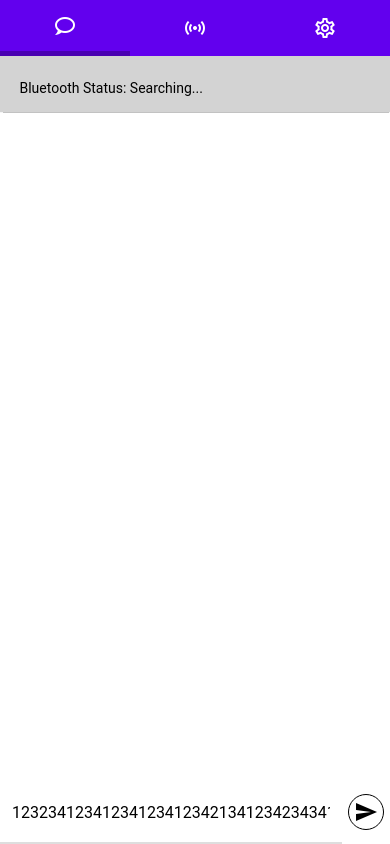
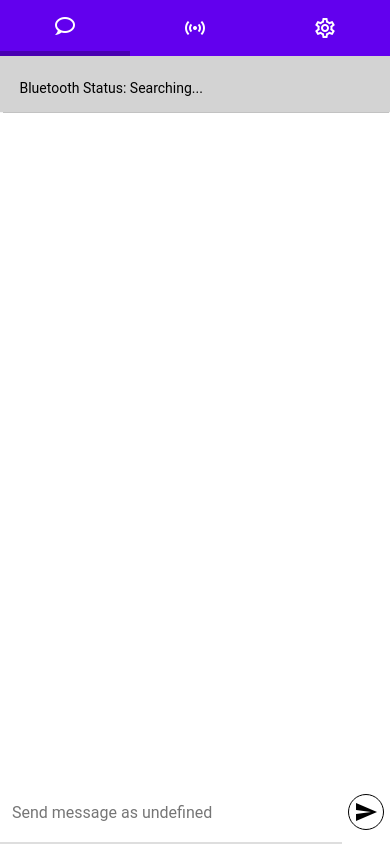
Before and after one commit to jsonpoindexter/uLoraChatMobile, a React Native app: screen / in a window 390 px wide. Built offline with nearby package versions, Linux system fonts and the light colour scheme; what react-native-ble-plx, react-native-push-notification would draw is missing.

Commit message:
Implement max length on text input

```diff
--- a/views/Chat.tsx
+++ b/views/Chat.tsx
@@ -26,8 +26,7 @@ export default () => {
     const name = useSelector((state: RootState) => state.settings.name)
     const bleDevice = useSelector((state: RootState) => state.ble.activeSensorTag)
     const sectionListRef  = useRef<null | SectionList<UserMessageObj>>(null);
-    const [text, setText] = useState('1232341234123412341234213412342343412341234123412343452345234523452345')
-    const updateText = (text: string) => text.length <= MAX_MESSAGE_LENGTH && setText(text)
+    const [text, setText] = useState('')
     const chatItem = (messageObj: UserMessageObj) => {
         return <View style={styles.chatItemsContainer}>
             <Text key={`${messageObj.timestamp}:${messageObj.message}:${messageObj.sender}`}
@@ -94,7 +93,7 @@ export default () => {
             if (!groupedMessageObjs.length) return
             sectionListRef?.current?.scrollToLocation({
                 animated: true,
-                sectionIndex: -1,
+                sectionIndex: groupedMessageObjs.length - 1,
                 itemIndex: groupedMessageObjs[groupedMessageObjs.length - 1].data.length - 1,
                 viewPosition: 0,
             });
@@ -120,7 +119,7 @@ export default () => {
                 )}
             />
             <View style={styles.chatInputContainer}>
-                <TextInput value={text} style={styles.chatInput} placeholder={`Send message as ${name}`}
+                <TextInput value={text} style={styles.chatInput} maxLength={MAX_MESSAGE_LENGTH} placeholder={`Send message as ${name}`}
                            onChangeText={text => setText(text)}/>
                 <View style={{...styles.chatSendButtonContainer, borderBottomColor: colors.primary}}>
                     <IconButton icon="send" style={styles.chatSendButton} onPress={() => sendText()}/>
```
